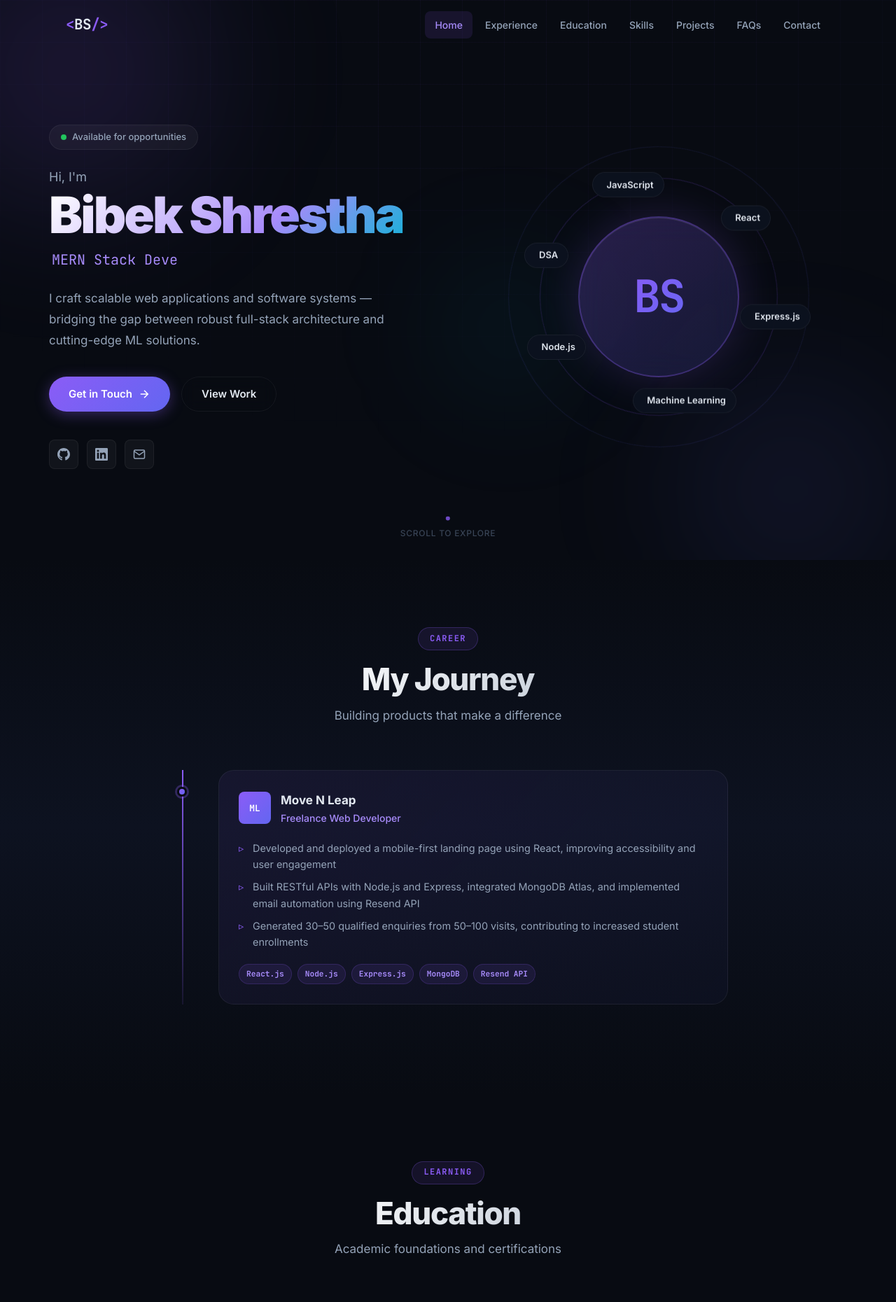
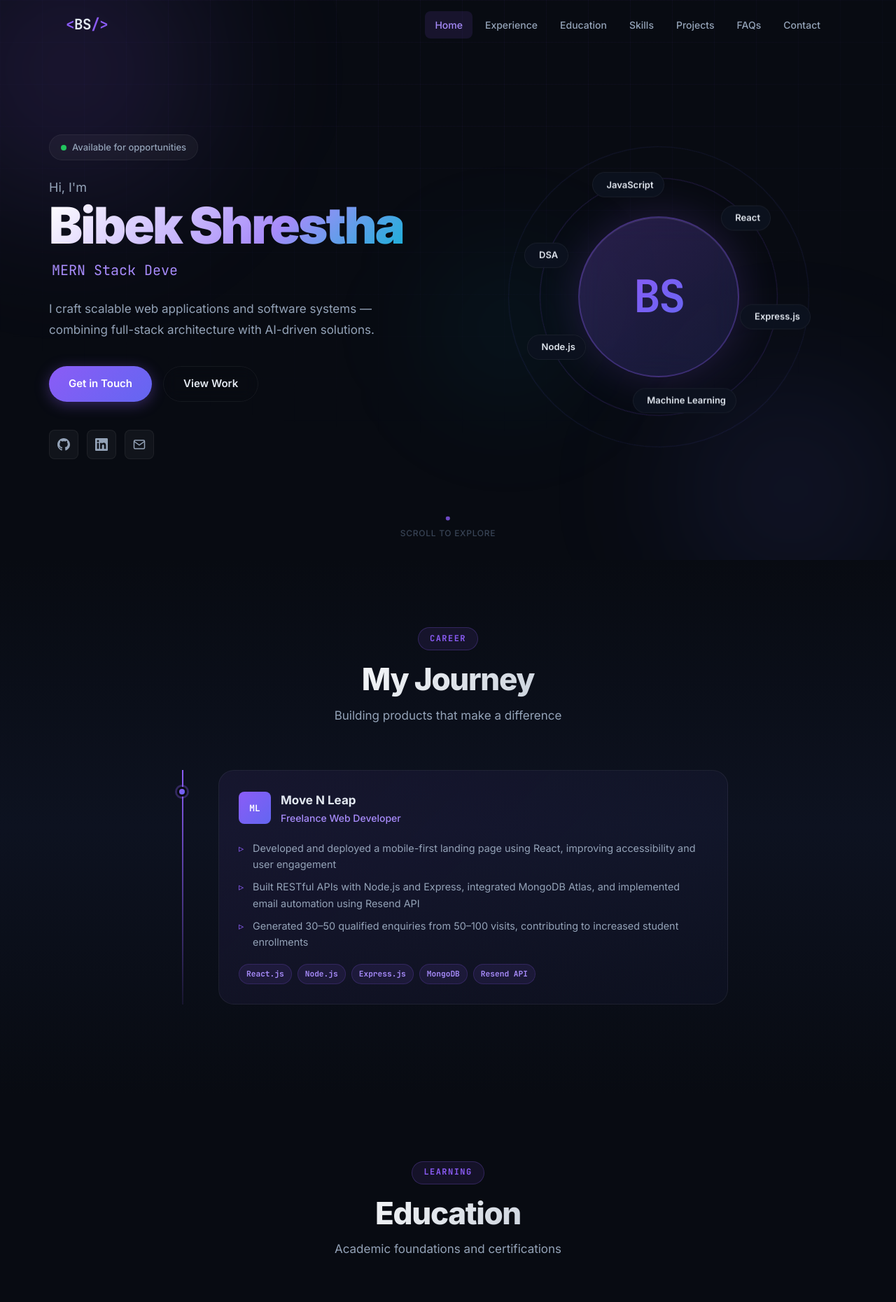
Before and after one commit to biibekk/portfolio, a React (Vite) app in the folder frontend/: page / in a window 1280 px wide. Shown: the top 1860 px of the page at 70% size. Built offline with nearby package versions, Linux system fonts and the light colour scheme.

Commit message:
content changes,project url added

```diff
--- a/frontend/src/components/Education/Education.jsx
+++ b/frontend/src/components/Education/Education.jsx
@@ -7,7 +7,7 @@ const EDUCATION = [
     id: 'edu-btech',
     institution: 'Jaypee Institute of Information Technology, Noida',
     degree: 'Bachelor of Technology in Computer Science',
-    duration: '2022 — Present',
+    duration: '2023 — Present',
     score: 'CGPA: 8.4/10',
     details: [
       'Specialized in Web Technologies, Data Structures and Algorithms',
--- a/frontend/src/components/Hero/Hero.jsx
+++ b/frontend/src/components/Hero/Hero.jsx
@@ -5,7 +5,7 @@ const TYPED_WORDS = [
   'Software Developer',
   'MERN Stack Developer',
   'Problem Solver',
-  'Machine Learning Engineer',
+  'Machine Learning Enthusiast',
 ]
 
 const STATS = [
@@ -142,16 +142,15 @@ export default function Hero() {
           </div>
 
           <p className="hero-description">
-            I craft scalable web applications and software systems —
-            bridging the gap between robust full-stack architecture and cutting-edge ML solutions.
+            I craft scalable web applications and software systems — combining full-stack architecture with AI-driven solutions.
           </p>
 
           <div className="hero-actions">
             <a href="#contact" className="btn btn-primary" id="get-in-touch-btn">
               <span>Get in Touch</span>
-              <svg viewBox="0 0 24 24" fill="none" stroke="currentColor" strokeWidth="2">
+              {/* <svg viewBox="0 0 24 24" fill="none" stroke="currentColor" strokeWidth="2">
                 <path d="M5 12h14M12 5l7 7-7 7" />
-              </svg>
+              </svg> */}
             </a>
             <a href="#projects" className="btn btn-outline" id="view-work-btn">
               <span>View Work</span>
--- a/frontend/src/components/Projects/Projects.jsx
+++ b/frontend/src/components/Projects/Projects.jsx
@@ -28,8 +28,8 @@ const PROJECTS = [
       'Implemented a full-stack architecture featuring a multilingual interface, OTP-based authentication, and a farm ledger for financial management.',
     ],
     tech: ['Node.js', 'XGBoost', 'TensorFlow', 'PostgreSQL', 'Gemini AI', 'Vite'],
-    github: 'https://github.com/Shiv-rm/KrishiMitra',
-    live: '#',
+    github: 'https://github.com/biibekk/KrishiMitra',
+    live: 'https://krishimitra-smart-farming-assistant.netlify.app',
   },
   {
     id: 'project-atc-simulation',
```
